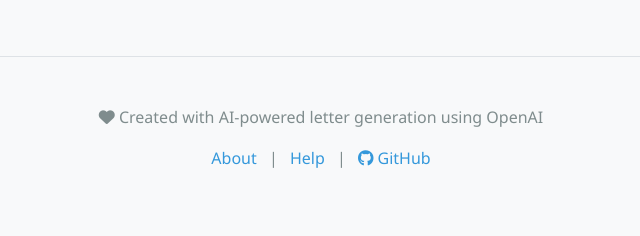
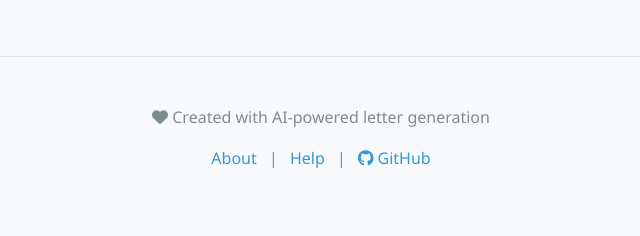
Before and after one commit to davehedengren/letter-banner, a FastAPI app: page / in a window 1280 px wide. Shown: the part 1549-1785 px from the top of the page, without its empty margins (319-959 px from the left). Run offline with FastAPI, Linux system fonts and the light colour scheme.

Commit message:
Update footer text to be provider-agnostic
Remove specific mention of OpenAI since we now support
both Google Gemini and OpenAI models.

```diff
--- a/web/templates/index.html
+++ b/web/templates/index.html
@@ -239,7 +239,7 @@
         <footer class="footer">
             <p>
                 <i class="fas fa-heart"></i>
-                Created with AI-powered letter generation using OpenAI
+                Created with AI-powered letter generation
             </p>
             <p class="footer-links">
                 <a href="#" onclick="showAbout()">About</a> |
```
